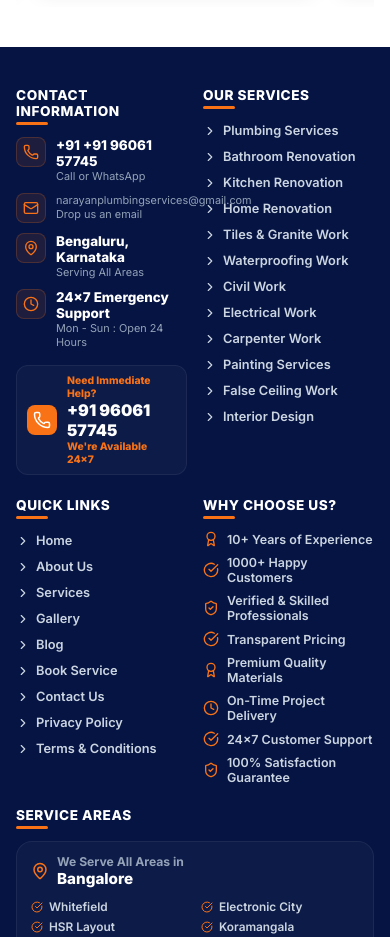
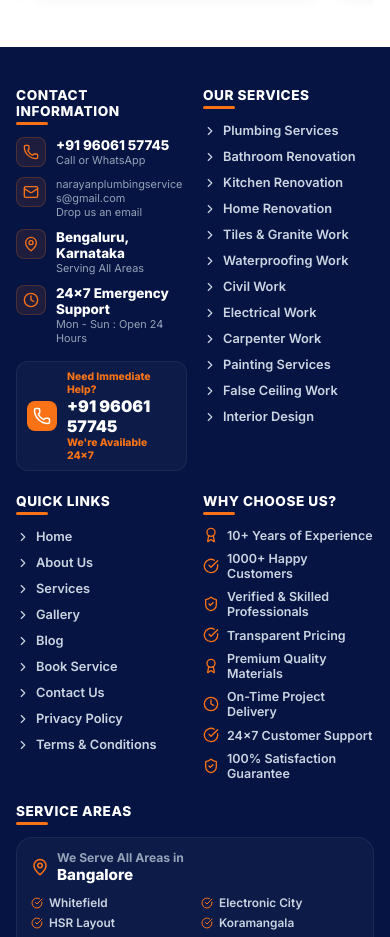
Before and after one commit to vj-mazu/narayan_plumbing, a React (Vite) app: page / in a window 390 px wide. Shown: the part 4260-5197 px from the top of the page. Built offline with nearby package versions, Linux system fonts and the light colour scheme; the HTML template or start-up script is replaced by a standard one.

Commit message:
fix: footer contact info — remove duplicate +91 in phone, stop gmail overlapping OUR SERVICES column

```diff
--- a/src/components/Footer.tsx
+++ b/src/components/Footer.tsx
@@ -96,7 +96,7 @@ export function Footer({ onScrollTo, onBook, onLegal }: FooterProps) {
                 <Phone size={16} />
               </div>
               <div className="contact-text-box">
-                <strong>+91 {PHONE_DISPLAY}</strong>
+                <strong>{PHONE_DISPLAY}</strong>
                 <span>Call or WhatsApp</span>
               </div>
             </a>
--- a/src/index.css
+++ b/src/index.css
@@ -2074,6 +2074,7 @@ img { display: block; max-width: 100%; }
   text-decoration: none;
   color: #cbd5e1;
   transition: color 0.2s ease;
+  min-width: 0;
 }
 .footer-contact-link:hover {
   color: #f97316;
@@ -2100,15 +2101,18 @@ img { display: block; max-width: 100%; }
   display: flex;
   flex-direction: column;
   text-align: left;
+  min-width: 0;
 }
 .contact-text-box strong {
   font-size: 0.9rem;
   color: #ffffff;
   font-weight: 800;
+  overflow-wrap: anywhere;
 }
 .contact-text-box span {
   font-size: 0.72rem;
   color: #94a3b8;
+  overflow-wrap: anywhere;
 }
 
 .footer-need-help-card {
```
